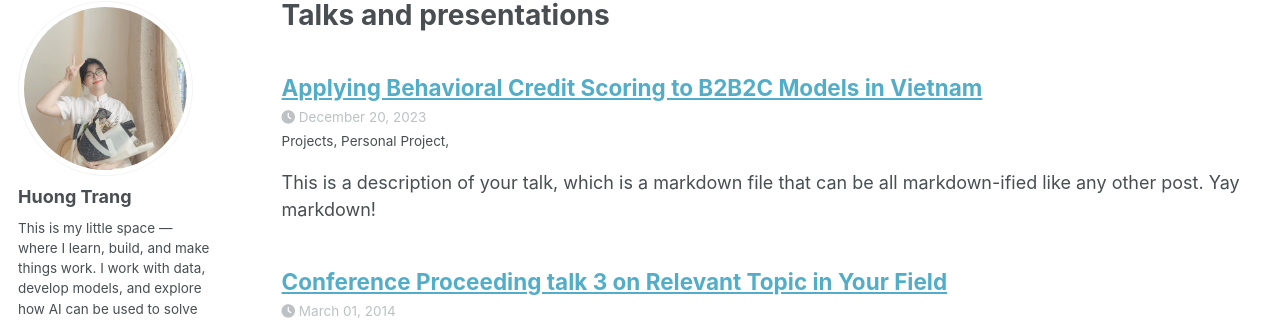
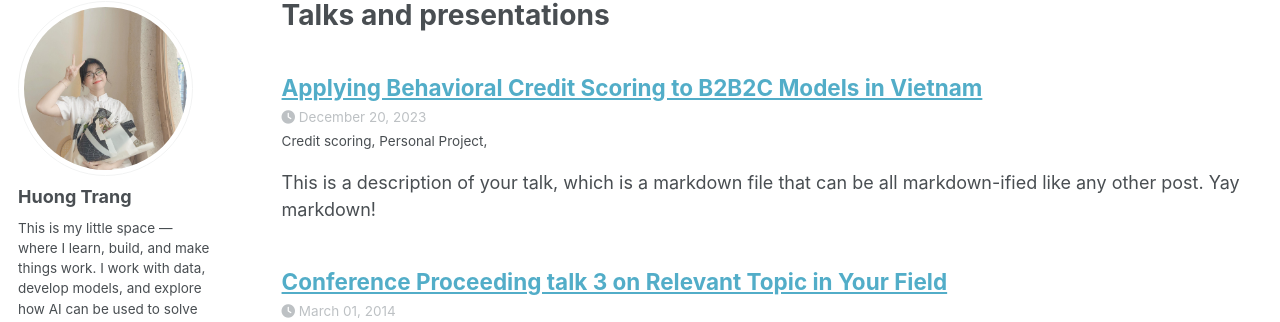
Before and after one commit to HuongTrangDo/huongtrangdo.github.io, a Jekyll site: the page built from _pages/projects.html, in a window 1280 px wide and 1103 px high. Shown: the part 100-422 px from the top of the window. Built offline with Jekyll 4.4.1, drawn with Linux system fonts in a browser that asks for light colours; a script bundle is joined from its source files by our own code; library files that are not in the unit come from our copies.

Commit message:
Update 2023-12-20-project-bscore.md

```diff
--- a/_projects/2023-12-20-project-bscore.md
+++ b/_projects/2023-12-20-project-bscore.md
@@ -1,7 +1,7 @@
 ---
 title: "Applying Behavioral Credit Scoring to B2B2C Models in Vietnam"
 collection: projects
-type: "Projects"
+type: "Credit scoring"
 permalink: /projects/2012-03-01-Bscore-B2B2C
 date: 2023-12-20
 
```
